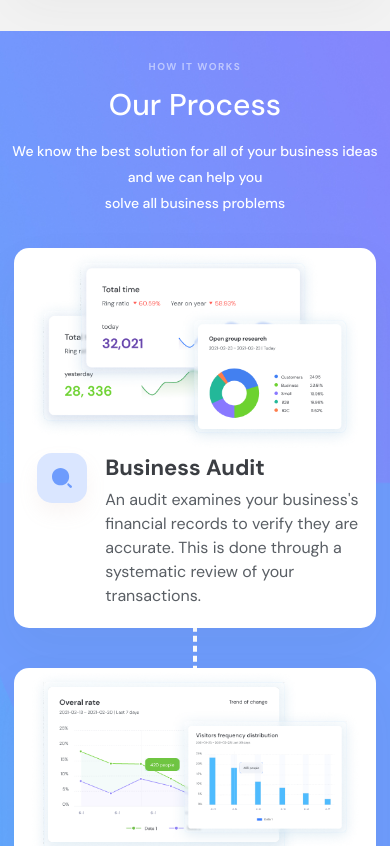
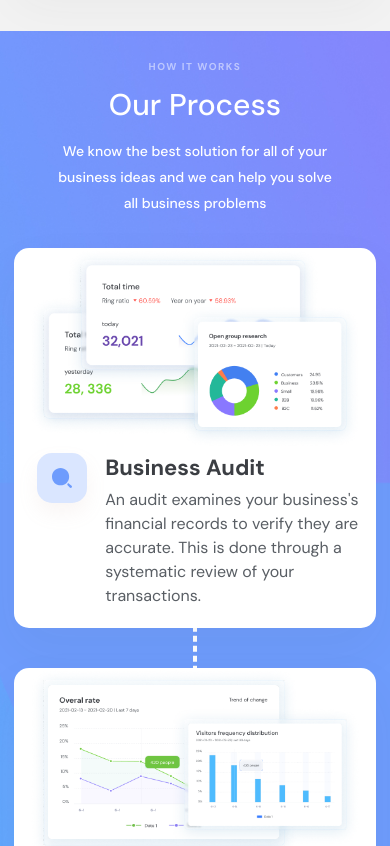
Before and after one commit to YuliaShapran/Design_Agency__Landing_Page, a website: page src/index.html in a window 390 px wide. Shown: the part 2860-3706 px from the top of the page. Drawn offline with nearby package versions, Linux system fonts and the light colour scheme.

Commit message:
commit on "dev"

```diff
--- a/src/index.html
+++ b/src/index.html
@@ -161,7 +161,7 @@
 			</div>
 			<h2 class="process__title title">Our Process</h2>
 			<div class="process__descr">
-				We know the best solution for all of your business ideas and we can help you<br>solve all business problems
+				We know the best solution for all of your business ideas and we can help you solve all business problems
 			</div>
 
 			<div class="process__wrapper">
--- a/src/sass/blocks/_media.scss
+++ b/src/sass/blocks/_media.scss
@@ -576,6 +576,7 @@
 			&__descr {
 				font-size: 14px;
 				line-height: 26px;
+				width: 75%;
 			}
 
 			&__wrapper {
--- a/src/sass/blocks/_process.scss
+++ b/src/sass/blocks/_process.scss
@@ -1,8 +1,6 @@
 .process {
 	height: 100%;
 	background: url(../../img/bg__process.jpg) center center / cover no-repeat;
-
-
 
 	&__subhead {
 		padding-top: 194px;
@@ -24,6 +22,9 @@
 		line-height: 34px;
 		color: #ffffff;
 		margin-bottom: 32px;
+		width: 60%;
+		margin-left: auto;
+		margin-right: auto;
 	}
 
 	&__wrapper {
@@ -36,9 +37,9 @@
 		padding-bottom: 184px;
 
 		&-line {
-			position:absolute;
+			position: absolute;
 			height: 755px;
-			border: 2px dashed #FFFFFF;
+			border: 2px dashed #ffffff;
 			top: 20%;
 			z-index: -1;
 		}
@@ -47,9 +48,9 @@
 	&__item {
 		display: grid;
 		grid-template-columns: 480px 530px;
+		align-items: center;
 		column-gap: 51px;
 		padding-left: 32px;
-		padding-bottom: 20px;
 		width: 98%;
 		min-height: 323px;
 		border-radius: 15px;
@@ -61,13 +62,15 @@
 		box-shadow: 0px 20px 50px rgba(59, 62, 67, 0.05);
 	}
 
+	.left-block {
+		text-align: center;
+	}
+
 	.left-block img {
 		width: 90%;
 		height: 90%;
 		object-fit: contain;
 	}
-
-
 
 	.right-block {
 		@include base_icon;
```
Also changed, not shown: src/sass/css/style.min.css, 1 other file.
